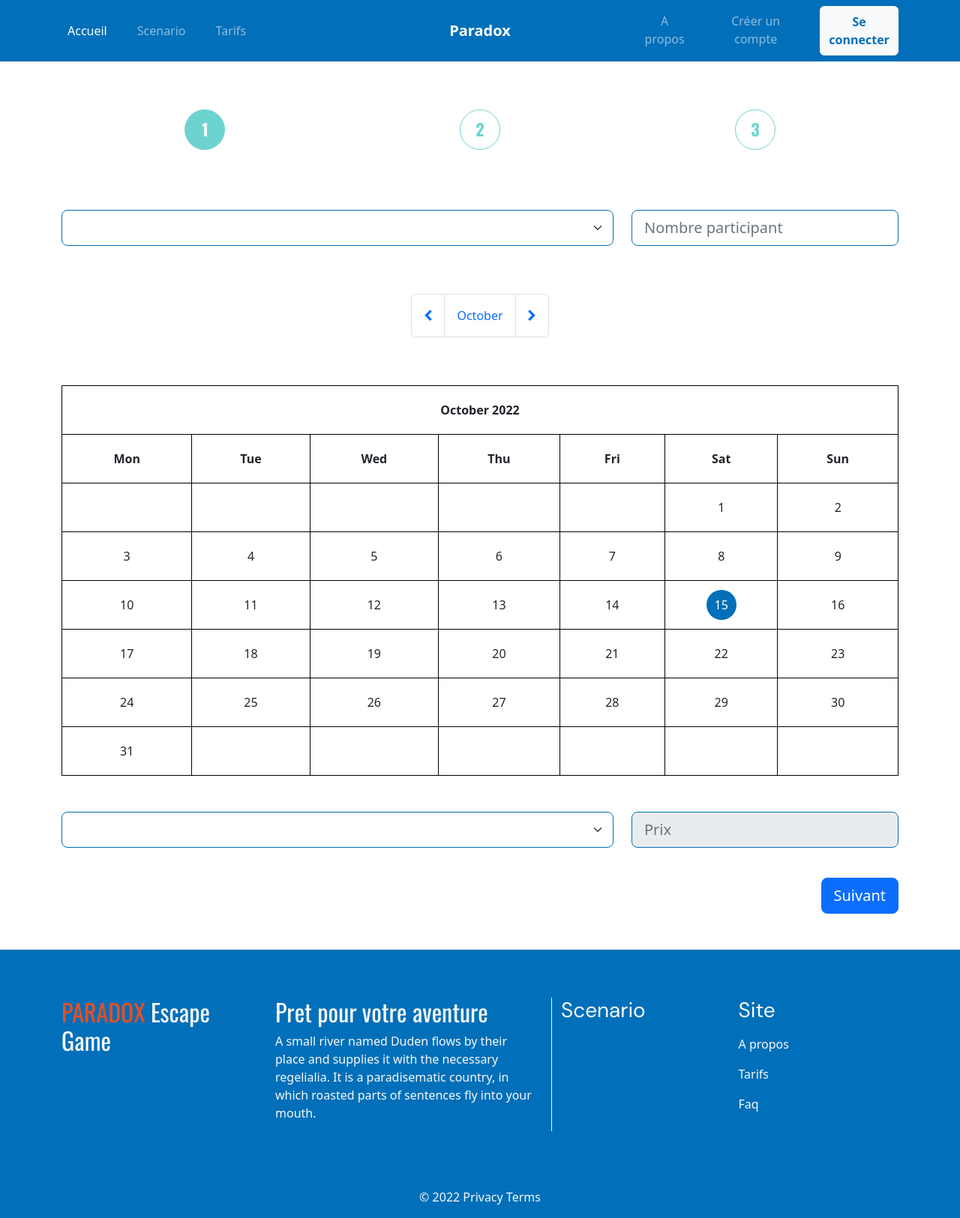
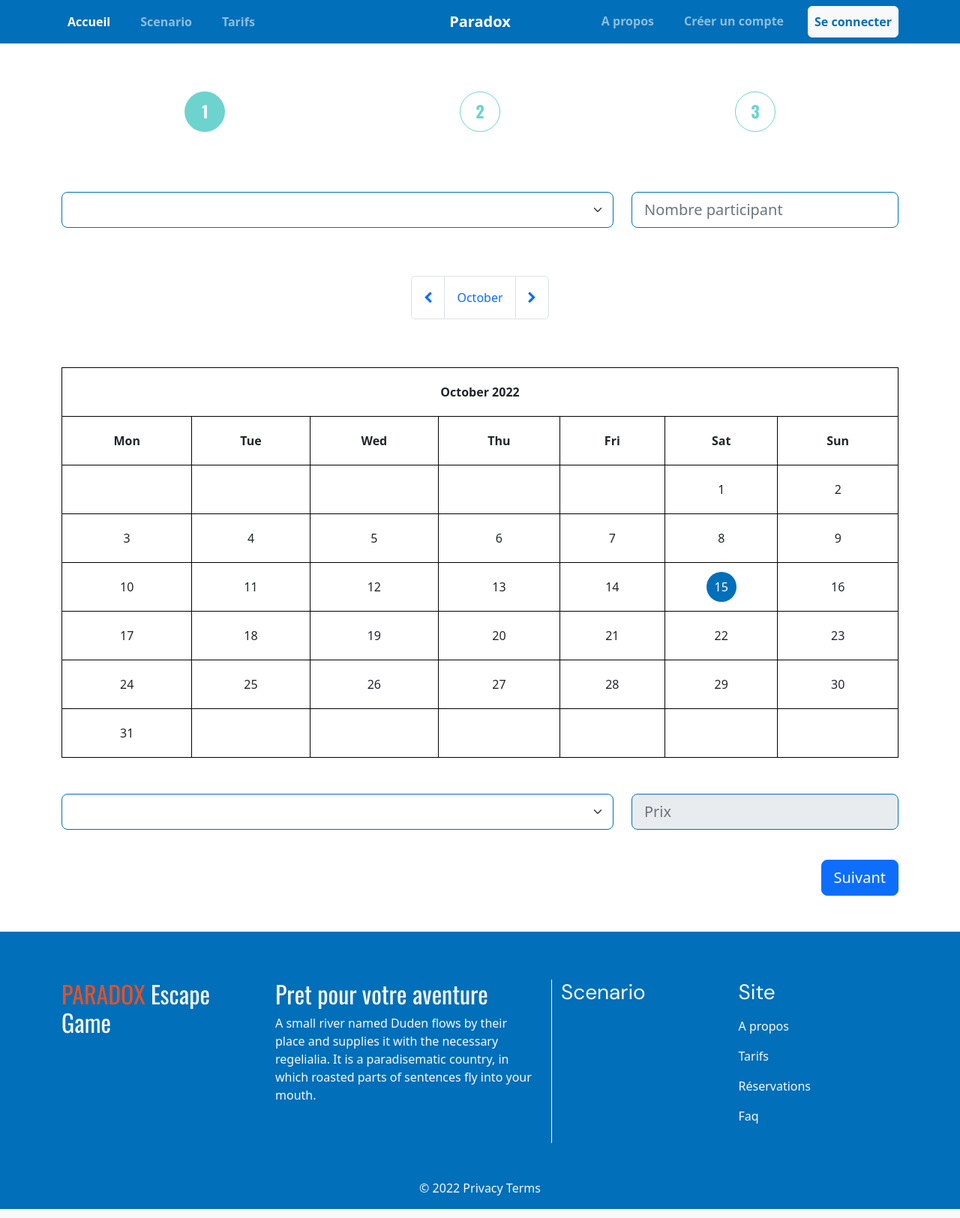
Before and after one commit to cedricauc/studi-escape-game, a Django app: page /booking in a window 1280 px wide. Shown: the whole page at 75% size. Run offline with Django 4.2, Linux system fonts and the light colour scheme; data that the repository does not hold is empty; some libraries are stand-ins or nearby versions.

Commit message:
T-17: editer header/footer

```diff
--- a/main/static/css/style.css
+++ b/main/static/css/style.css
@@ -7,13 +7,13 @@
 @font-face {
   font-family: Oswald;
   src: url(../fonts/Oswald-Medium.ttf);
-  font-weight: medium;
+  font-weight: normal;
 }
 
 @font-face {
   font-family: Oswald;
   src: url(../fonts/Oswald-Regular.ttf);
-  font-weight: regular;
+  font-weight: auto;
 }
 
 @font-face {
@@ -25,13 +25,13 @@
 @font-face {
   font-family: DMSans;
   src: url(../fonts/DMSans-Medium.ttf);
-  font-weight: medium;
+  font-weight: auto;
 }
 
 @font-face {
   font-family: DMSans;
   src: url(../fonts/DMSans-Regular.ttf);
-  font-weight: regular;
+  font-weight: auto;
 }
 
 html {
@@ -56,18 +56,18 @@ body {
 }
 
 body {
-  font-family: 'DMSans';
+  font-family: 'DMSans', sans-serif;
 }
 
 h1,
 h2 {
-  font-family: 'Oswald';
+  font-family: 'Oswald', sans-serif;
 }
 
 h3,
 h4,
 h5 {
-  font-family: 'DMSans';
+  font-family: 'DMSans', sans-serif;
 }
 
 button,
@@ -80,7 +80,7 @@ form-select {
 }
 
 .form-select option {
-  font-family: 'DMSans';
+  font-family: 'DMSans', sans-serif;
 }
 
 small {
--- a/main/templates/__footer.html
+++ b/main/templates/__footer.html
@@ -59,6 +59,14 @@
                                 </li>
                                 <li>
                                     <a
+                                            href="{% url 'booking' %}"
+                                            class="py-2 d-block text-light text-decoration-none"
+                                    >
+                                        Réservations
+                                    </a>
+                                </li>
+                                <li>
+                                    <a
                                             href="{% url 'faq' %}"
                                             class="py-2 d-block text-light text-decoration-none"
                                     >
--- a/main/templates/__header.html
+++ b/main/templates/__header.html
@@ -1,5 +1,5 @@
 {% load tags %}
-<nav class="navbar navbar-expand-lg navbar-dark bg-primary text-light">
+<nav class="navbar navbar-expand-md navbar-dark bg-primary text-light fw-bold">
     <div class="container">
         <button
                 class="navbar-toggler"
@@ -14,8 +14,8 @@
         </button>
         <div class="collapse navbar-collapse" id="navbarSupportedContent">
             <!-- Left links -->
-            <ul class="navbar-nav me-auto mb-2 mb-lg-0 col-md-4">
-                <li class="nav-item pe-4">
+            <ul class="navbar-nav me-md-auto mb-md-0 col-md-5 mb-2">
+                <li class="nav-item pe-md-4">
                     <a
                             class="nav-link active"
                             aria-current="page"
@@ -23,31 +23,22 @@
                     >Accueil</a
                     >
                 </li>
-                <li class="nav-item pe-4">
+                <li class="nav-item pe-md-4">
                     <a class="nav-link" href="{% anchor 'home' 'highlight' %}">Scenario</a>
                 </li>
-                <li class="nav-item pe-4">
+                <li class="nav-item pe-md-4">
                     <a class="nav-link" href="{% anchor 'home' 'price' %}">Tarifs</a>
                 </li>
             </ul>
             <!-- Left links -->
             <!-- Navbar brand -->
-            <a class="navbar-brand mx-auto d-none d-lg-flex fw-bold" href="#">
+            <a class="navbar-brand mx-auto d-none d-md-flex fw-bold" href="#">
                 Paradox
             </a>
-            {#            <a class="navbar-brand mx-auto d-none d-lg-block fw-bold" href="#">#}
-            {#                Paradox#}
-            {#            </a>#}
             <!-- Right links -->
-            <ul class="navbar-nav ms-auto mb-2 mb-lg-0 col-md-4 d-flex">
-                <li class="nav-item ps-4">
-                    <a class="nav-link" href="{% anchor 'home' 'about' %}">A propos</a>
-                </li>
-                <li class="nav-item ps-4">
-                    <a class="nav-link" href="{% url 'register' %}">Créer un compte</a>
-                </li>
+            <ul class="navbar-nav ms-md-auto mb-2 mb-md-0 col-md-5 d-md-flex flex-md-row-reverse">
                 {% if user.is_authenticated %}
-                    <li class="nav-item dropdown ps-4">
+                    <li class="nav-item dropdown ps-md-4">
                         <a href="#" class="nav-link btn btn-light text-primary fw-bold dropdown-toggle"
                            data-bs-toggle="dropdown">Admin</a>
                         <div class="dropdown-menu dropdown-menu-end">
@@ -65,10 +56,16 @@
                         </a>
                     </li>
                 {% endif %}
+                <li class="nav-item ps-md-4">
+                    <a class="nav-link" href="{% url 'register' %}">Créer un compte</a>
+                </li>
+                <li class="nav-item ps-md-4">
+                    <a class="nav-link" href="{% anchor 'home' 'about' %}">A propos</a>
+                </li>
             </ul>
             <!-- Right links -->
         </div>
-        <div class="d-flex justify-content-center d-lg-none fw-bold">
+        <div class="d-flex justify-content-center d-md-none fw-bold ms-3">
             <a class="navbar-brand" href="{% url 'home' %}">Paradox</a>
         </div>
     </div>
```
